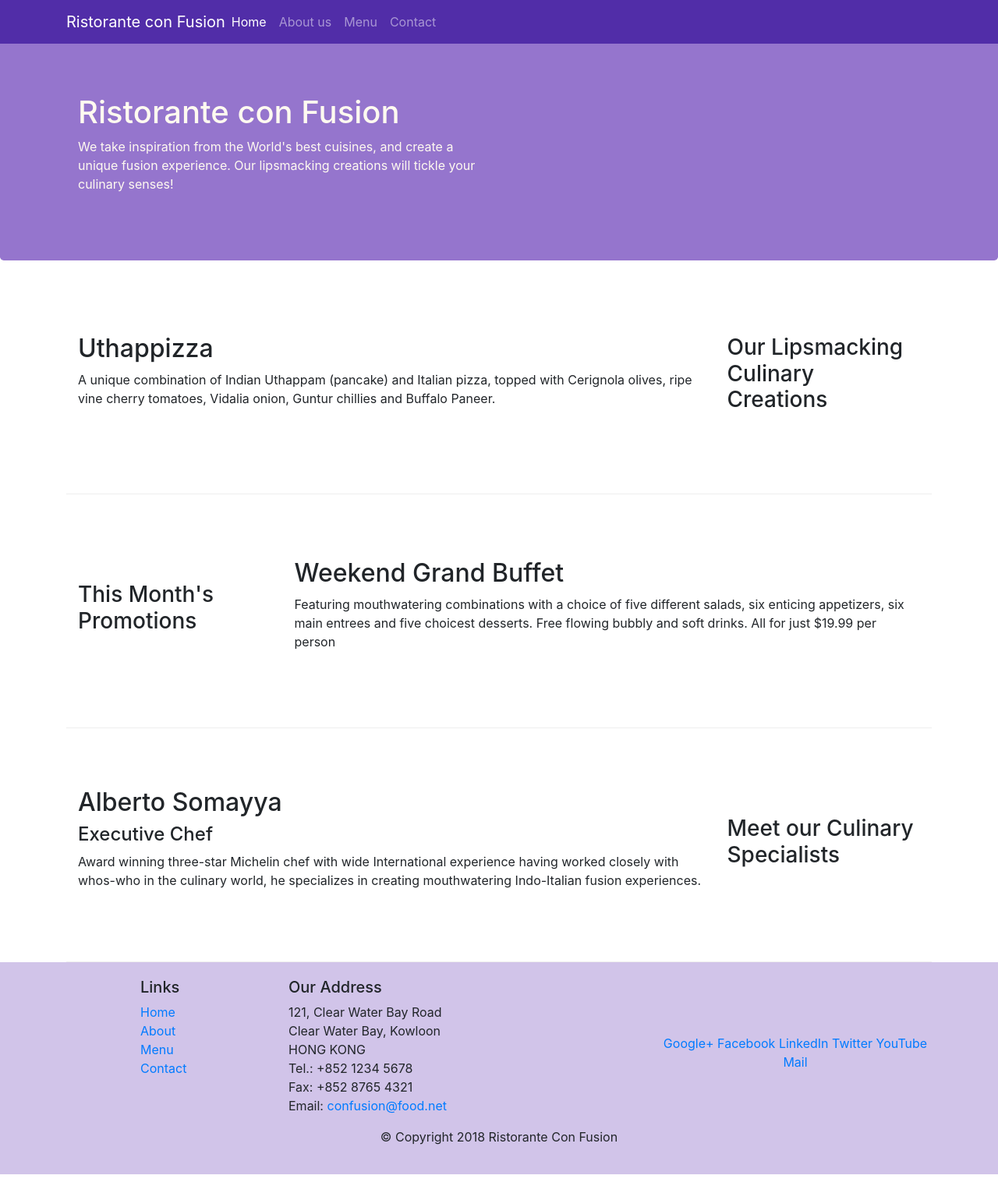
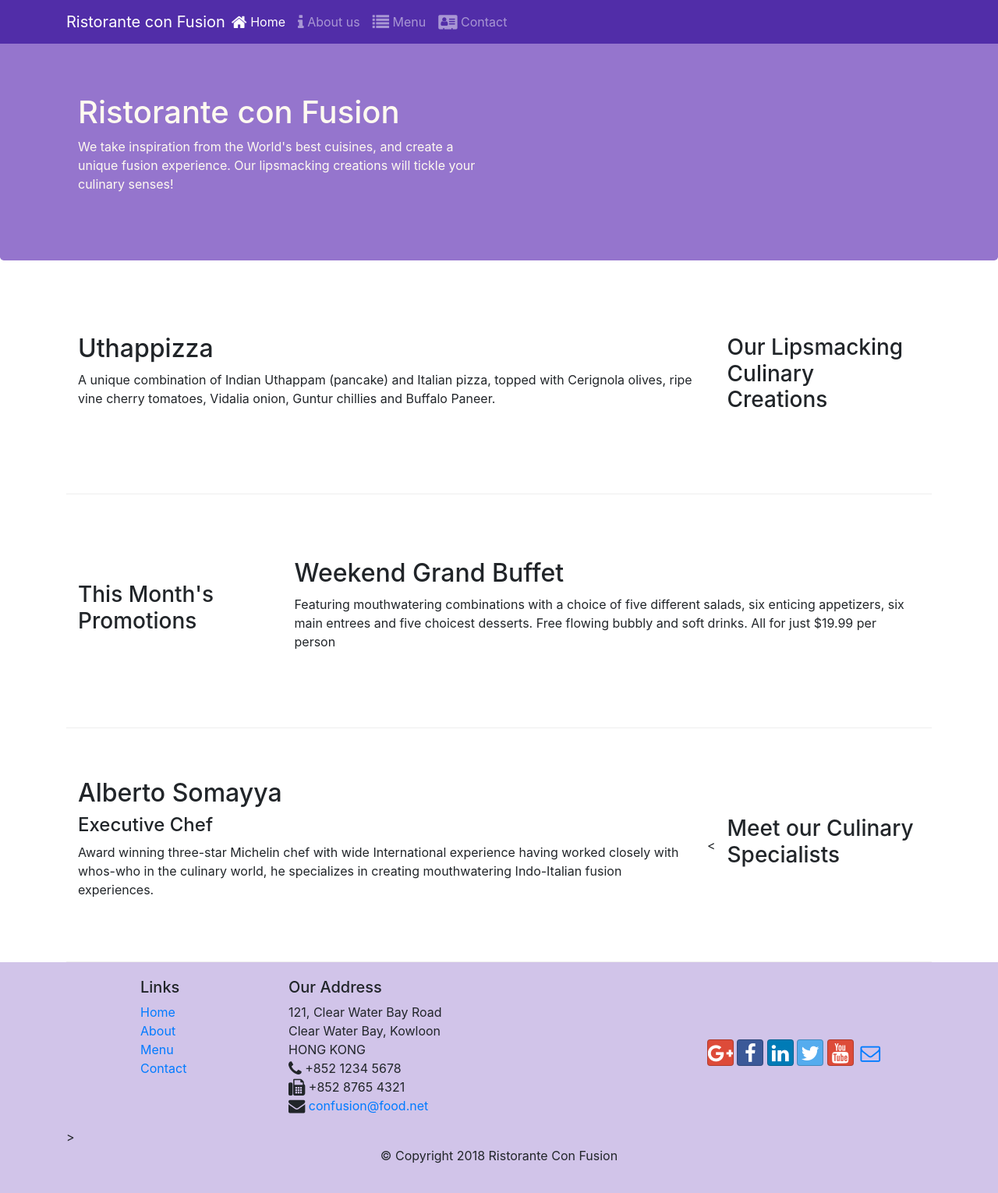
Before and after one commit to americussmile/nodejs_coursera, a website: page Bootstrap4/conFusion/index.html in a window 1280 px wide. Shown: the whole page at 78% size. Before the commit the page ends 1506 px from the top, so only its background shows below. Drawn offline with nearby package versions, Linux system fonts and the light colour scheme.

Commit message:
icon font

```diff
--- a/Bootstrap4/conFusion/aboutus.html
+++ b/Bootstrap4/conFusion/aboutus.html
@@ -9,6 +9,8 @@
     <meta http-equiv="x-ua-compatible" content="ie=edge">
     <!-- Bootstrap CSS -->
     <link rel="stylesheet" href="node_modules/bootstrap/dist/css/bootstrap.min.css">
+    <link rel="stylesheet" href="node_modules/font-awesome/css/font-awesome.min.css">
+    <link rel="stylesheet" href="node_modules/bootstrap-social/bootstrap-social.css">
     <link rel="stylesheet"  href="css/styles.css">
     <title>Ristorante Con Fusion: About Us</title>
 
@@ -22,10 +24,14 @@
                 </button>
                 <a class="navbar-brand" href="./index.html">Ristorante con Fusion</a>
                 <ul class="navbar-nav mr-auto">
-                    <li class="nav-item"><a class="nav-link" href="./index.html">Home</a></li>
-                    <li class="nav-item active"><a class="nav-link" href="./aboutus.html">About us</a></li>
-                    <li class="nav-item"><a class="nav-link" href="#">Menu</a></li>
-                    <li class="nav-item"><a class="nav-link" href="#">Contact</a></li>
+                    <li class="nav-item"><a class="nav-link" href="./index.html">
+                        <span class="fa fa-home fa-lg"></span> Home</a></li>
+                    <li class="nav-item active"><a class="nav-link" href="#">
+                        <span class="fa fa-info fa-lg"></span> About us</a></li>
+                    <li class="nav-item"><a class="nav-link" href="#">
+                            <span class="fa fa-list fa-lg"></span> Menu</a></li>
+                    <li class="nav-item"><a class="nav-link" href="#">
+                            <span class="fa fa-address-card fa-lg"></span> Contact</a></li>
                 </ul><!--the right margin should be set as much as possible, left align-->
             </div>
         </nav>
@@ -106,12 +112,12 @@
                 </div>
                 <div class="col-12 col-sm-4 align-self-center">
                     <div class="text-center">
-                        <a href="http://google.com/+">Google+</a>
-                        <a href="http://www.facebook.com/profile.php?id=">Facebook</a>
-                        <a href="http://www.linkedin.com/in/">LinkedIn</a>
-                        <a href="http://twitter.com/">Twitter</a>
-                        <a href="http://youtube.com/">YouTube</a>
-                        <a href="mailto:">Mail</a>
+                        <a class="btn btn-social-icon btn-google" href="http://google.com/+"><i class="fa fa-google-plus fa-lg"></i></a>
+                        <a class="btn btn-social-icon btn-facebook" href="http://www.facebook.com/profile.php?id="><i class="fa fa-facebook fa-lg"></i></a>
+                        <a class="btn btn-social-icon btn-linkedin" href="http://www.linkedin.com/in/"><i class="fa fa-linkedin fa-lg"></i></a>
+                        <a class="btn btn-social-icon btn-twitter" href="http://twitter.com/"><i class="fa fa-twitter fa-lg"></i></a>
+                        <a class="btn btn-social-icon btn-google" href="http://youtube.com/"><i class="fa fa-youtube fa-lg"></i></a>
+                        <a class="btn btn-social-icon" href="mailto:"><i class="fa fa-envelope-o fa-lg"></i></a>
                     </div>
                 </div>
            </div>
--- a/Bootstrap4/conFusion/index.html
+++ b/Bootstrap4/conFusion/index.html
@@ -9,6 +9,8 @@
         <meta http-equiv="x-ua-compatible" content="ie=edge">
         <!-- Bootstrap CSS -->
         <link rel="stylesheet" href="node_modules/bootstrap/dist/css/bootstrap.min.css">
+        <link rel="stylesheet" href="node_modules/font-awesome/css/font-awesome.min.css">
+        <link rel="stylesheet" href="node_modules/bootstrap-social/bootstrap-social.css">
         <link rel="stylesheet"  href="css/styles.css">
     <title>Ristorante Con Fusion</title>
 </head>
@@ -22,10 +24,14 @@
             <a class="navbar-brand mr-auto" href="#">Ristorante con Fusion</a>
             <div class="collapse navbar-collapse" id="Navbar">
                 <ul class="navbar-nav mr-auto">
-                    <li class="nav-item active"><a class="nav-link" href="#">Home</a></li>
-                    <li class="nav-item"><a class="nav-link" href="./aboutus.html">About us</a></li>
-                    <li class="nav-item"><a class="nav-link" href="#">Menu</a></li>
-                    <li class="nav-item"><a class="nav-link" href="#">Contact</a></li>
+                    <li class="nav-item active"><a class="nav-link" href="#">
+                        <span class="fa fa-home fa-lg"></span> Home</a></li>
+                    <li class="nav-item"><a class="nav-link" href="./aboutus.html">
+                        <span class="fa fa-info fa-lg"></span> About us</a></li>
+                    <li class="nav-item"><a class="nav-link" href="#">
+                            <span class="fa fa-list fa-lg"></span> Menu</a></li>
+                    <li class="nav-item"><a class="nav-link" href="#">
+                            <span class="fa fa-address-card fa-lg"></span> Contact</a></li>
                 </ul><!--the right margin should be set as much as possible, left align-->
             </div>
         </div>
@@ -74,7 +80,7 @@
                 <h4>Executive Chef</h4>
                 <p>Award winning three-star Michelin chef with wide International experience having worked closely with whos-who in the culinary world, he specializes in creating mouthwatering Indo-Italian fusion experiences. </p>
             </div>
-        </div>
+<        </div>
     </div>
 
     <footer class="footer">
@@ -95,22 +101,22 @@
 		              121, Clear Water Bay Road<br>
 		              Clear Water Bay, Kowloon<br>
 		              HONG KONG<br>
-		              Tel.: +852 1234 5678<br>
-		              Fax: +852 8765 4321<br>
-		              Email: <a href="mailto:confusion@food.net">confusion@food.net</a>
+		              <i class="fa fa-phone fa-lg"></i> +852 1234 5678<br>
+		              <i class="fa fa-fax fa-lg"></i> +852 8765 4321<br>
+		              <i class="fa fa-envelope fa-lg"></i> <a href="mailto:confusion@food.net">confusion@food.net</a>
 		           </address>
                 </div>
                 <div class="col-12 col-sm-4 align-self-center">
                     <div class="text-center">
-                        <a href="http://google.com/+">Google+</a>
-                        <a href="http://www.facebook.com/profile.php?id=">Facebook</a>
-                        <a href="http://www.linkedin.com/in/">LinkedIn</a>
-                        <a href="http://twitter.com/">Twitter</a>
-                        <a href="http://youtube.com/">YouTube</a>
-                        <a href="mailto:">Mail</a>
+                        <a class="btn btn-social-icon btn-google" href="http://google.com/+"><i class="fa fa-google-plus fa-lg"></i></a>
+                        <a class="btn btn-social-icon btn-facebook" href="http://www.facebook.com/profile.php?id="><i class="fa fa-facebook fa-lg"></i></a>
+                        <a class="btn btn-social-icon btn-linkedin" href="http://www.linkedin.com/in/"><i class="fa fa-linkedin fa-lg"></i></a>
+                        <a class="btn btn-social-icon btn-twitter" href="http://twitter.com/"><i class="fa fa-twitter fa-lg"></i></a>
+                        <a class="btn btn-social-icon btn-google" href="http://youtube.com/"><i class="fa fa-youtube fa-lg"></i></a>
+                        <a class="btn btn-social-icon" href="mailto:"><i class="fa fa-envelope-o fa-lg"></i></a>
                     </div>
                 </div>
-            </div >
+            </div >>
            <div class="row justify-content-center">
                 <div class="col-auto">
                     <p>© Copyright 2018 Ristorante Con Fusion</p>
--- a/Bootstrap4/conFusion/package.json
+++ b/Bootstrap4/conFusion/package.json
@@ -15,6 +15,8 @@
   },
   "dependencies": {
     "bootstrap": "^4.0.0",
+    "bootstrap-social": "^5.1.1",
+    "font-awesome": "^4.7.0",
     "jquery": "^3.3.1",
     "popper.js": "^1.12.9"
   }
```
Also changed, not shown: 1 other file.
